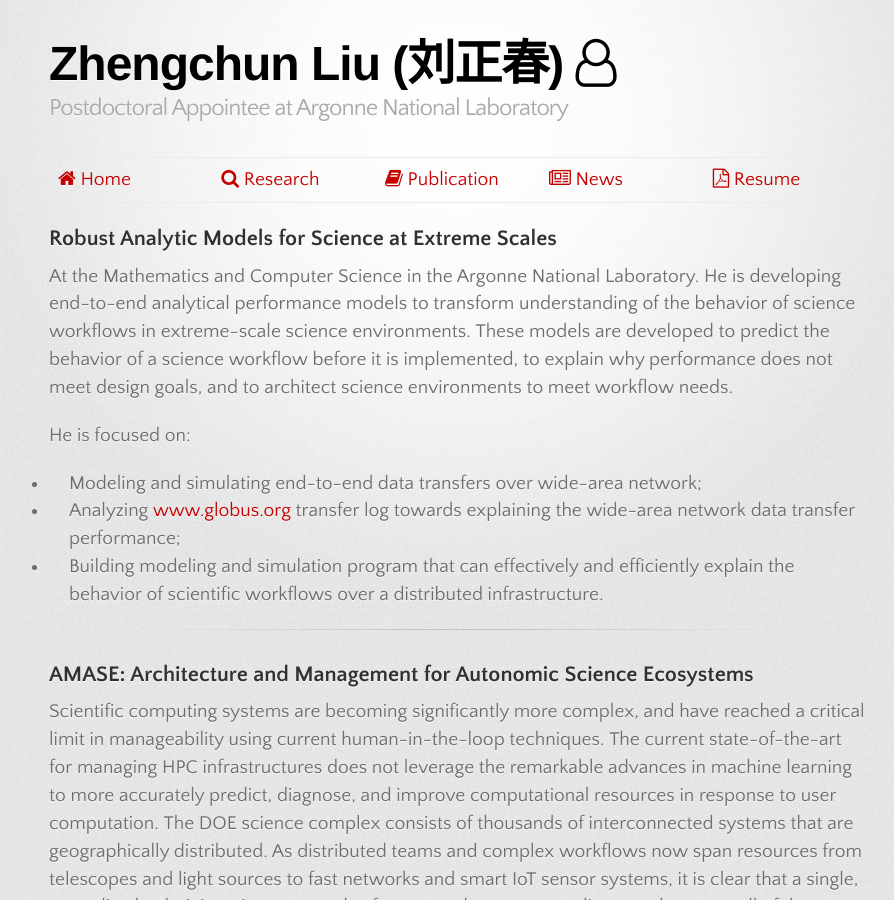
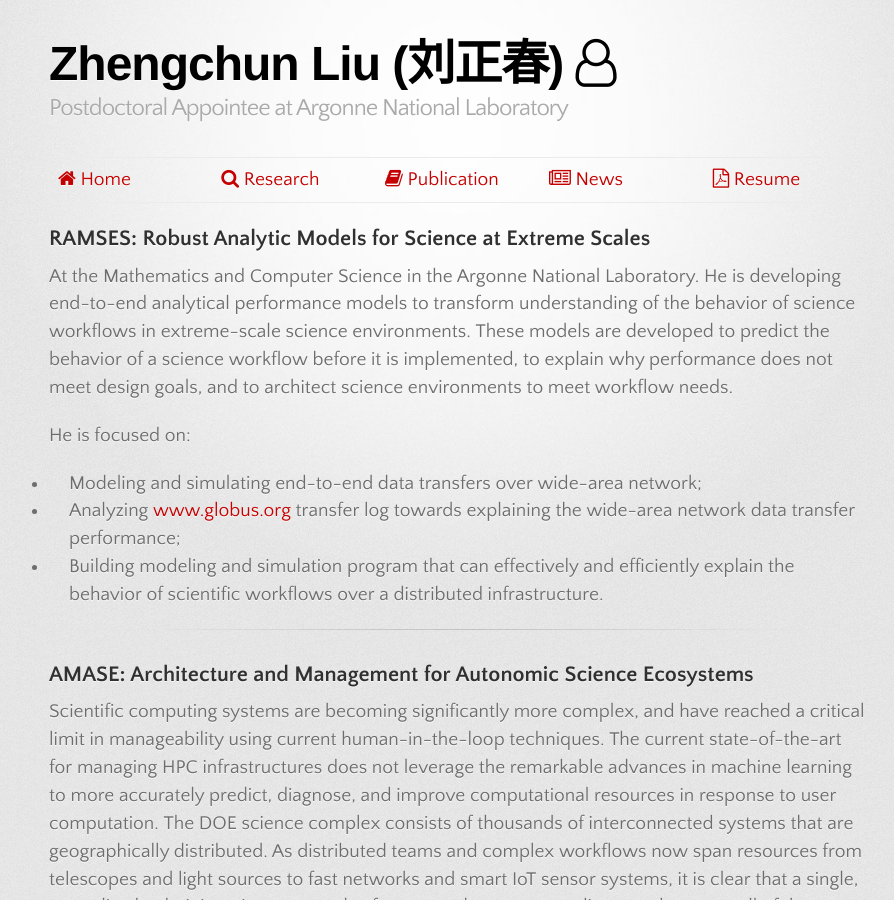
Before and after one commit to lzhengchun/lzhengchun.github.io, a Jekyll site: the page built from Research.md, in a window 1280 px wide and 900 px high. Shown: the whole window, without its empty margins (181-1075 px from the left). Built offline with Jekyll 4.4.1, drawn with Linux system fonts in a browser that asks for light colours; some web fonts are replaced.

Commit message:
add, delete, polish etc.

```diff
--- a/Research.md
+++ b/Research.md
@@ -3,7 +3,7 @@ layout: default
 title: Home
 ---
 
-## Robust Analytic Models for Science at Extreme Scales
+## RAMSES: Robust Analytic Models for Science at Extreme Scales
 
 At the Mathematics and Computer Science in the Argonne National Laboratory. He is developing end-to-end analytical performance models to transform understanding of the behavior of science workflows in extreme-scale science environments.  These models are developed to predict the behavior of a science workflow before it is implemented, to explain why performance does not meet design goals, and to architect science environments to meet workflow needs.
 
```
